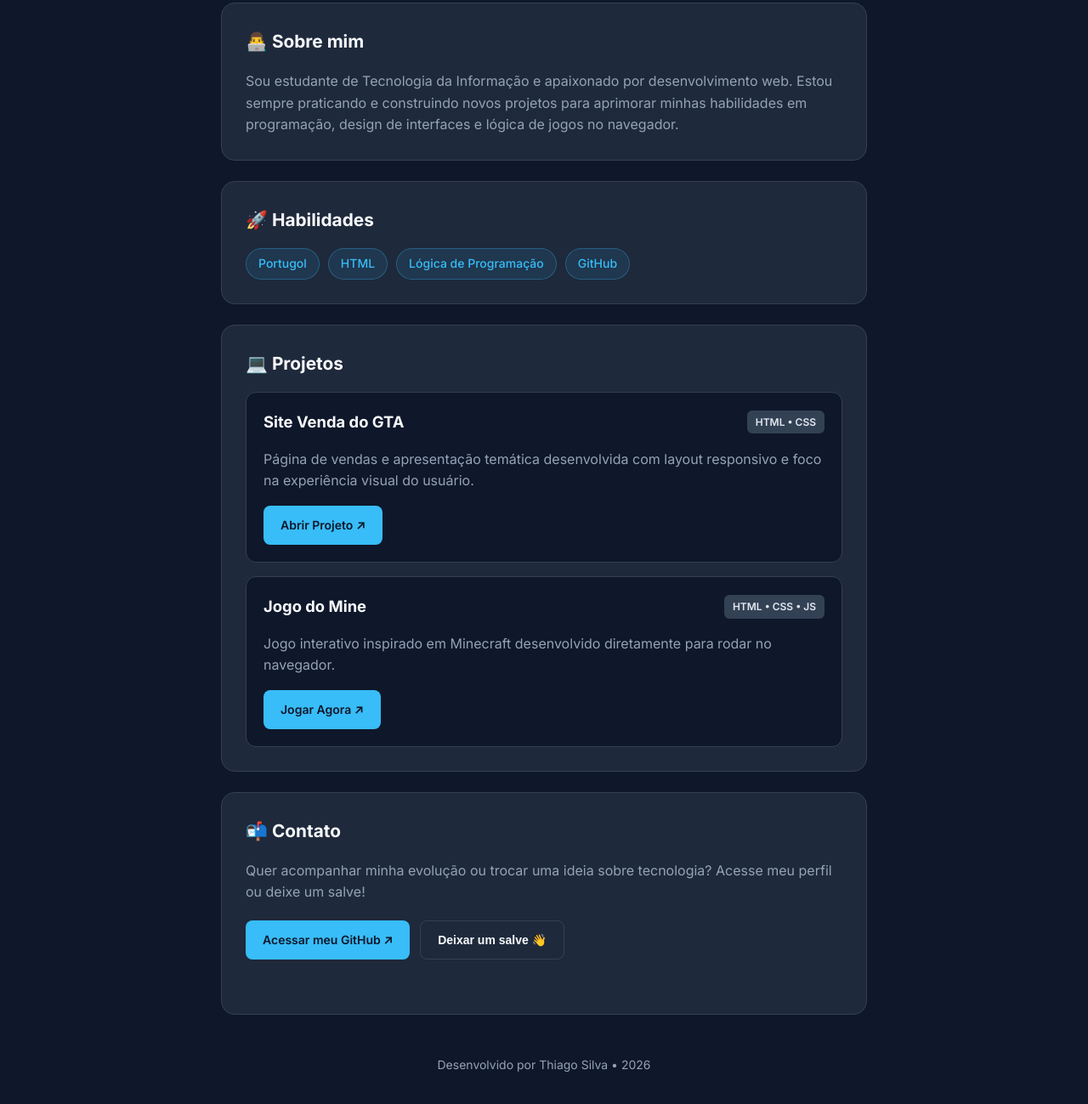
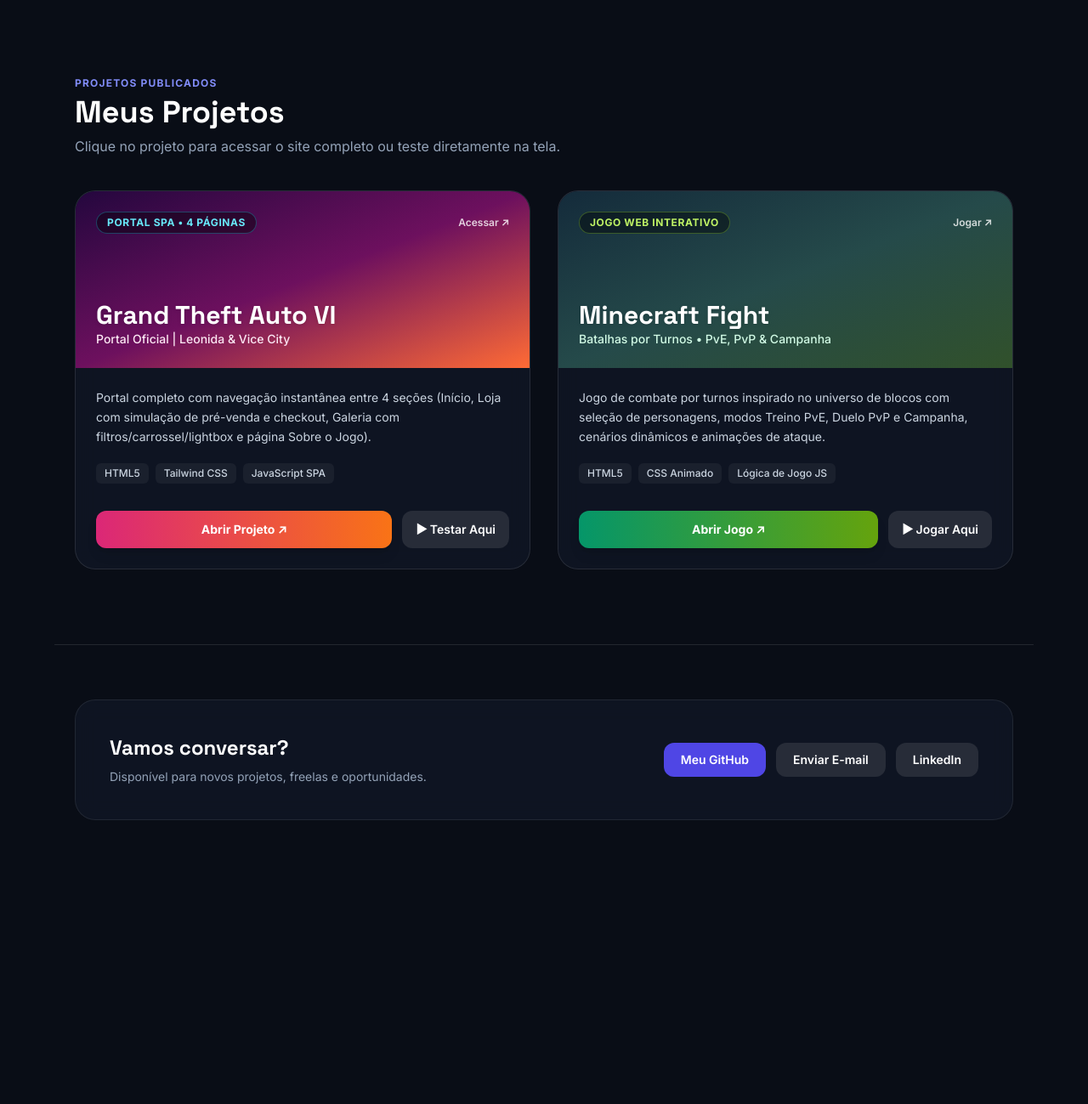
Before and after one commit to Thiago-Silva201/Portif-lio_, a plain HTML site: page index.html in a window 1280 px wide. Shown: the part 435-1734 px from the top of the page at 85% size. After the commit the page ends 1464 px from the top, so only its background shows below. Drawn offline with nearby package versions, Linux system fonts and the light colour scheme.

Commit message:
Update index.html

```diff
--- a/index.html
+++ b/index.html
@@ -1,343 +1,266 @@
 <!DOCTYPE html>
 <html lang="pt-BR">
 <head>
-  <meta charset="UTF-8">
-  <meta name="viewport" content="width=device-width, initial-scale=1.0">
-  <title>Thiago Silva | Desenvolvedor Web & Estudante de TI</title>
-
-  <!-- Fonte moderna do Google Fonts -->
+  <meta charset="UTF-8" />
+  <meta name="viewport" content="width=device-width, initial-scale=1.0" />
+  <title>Thiago Silva | Portfólio Front-End</title>
+  <script src="https://cdn.tailwindcss.com"></script>
   <link rel="preconnect" href="https://fonts.googleapis.com">
   <link rel="preconnect" href="https://fonts.gstatic.com" crossorigin>
-  <link href="https://fonts.googleapis.com/css2?family=Inter:wght@400;500;600;700&display=swap" rel="stylesheet">
-
+  <link href="https://fonts.googleapis.com/css2?family=Inter:wght@400;500;600;700;800&family=Space+Grotesk:wght@700&display=swap" rel="stylesheet">
   <style>
-    :root {
-      --fundo: #0f172a;
-      --cartao: #1e293b;
-      --borda: #334155;
-      --texto-principal: #f8fafc;
-      --texto-secundario: #94a3b8;
-      --destaque: #38bdf8;
-      --destaque-hover: #0284c7;
-    }
-
-    * {
-      box-sizing: border-box;
+    html {
       scroll-behavior: smooth;
     }
-
     body {
-      margin: 0;
       font-family: 'Inter', sans-serif;
-      background-color: var(--fundo);
-      color: var(--texto-principal);
-      line-height: 1.6;
+      background-color: #090d16;
+      color: #f8fafc;
     }
-
-    /* Navegação Superior */
-    nav {
-      display: flex;
-      justify-content: center;
-      gap: 24px;
-      padding: 18px;
-      background-color: rgba(15, 23, 42, 0.85);
-      backdrop-filter: blur(8px);
-      border-bottom: 1px solid var(--borda);
-      position: sticky;
-      top: 0;
-      z-index: 10;
+    .font-display {
+      font-family: 'Space Grotesk', sans-serif;
     }
-
-    nav a {
-      color: var(--texto-secundario);
-      text-decoration: none;
-      font-size: 14px;
-      font-weight: 500;
-      transition: color 0.2s;
-    }
-
-    nav a:hover {
-      color: var(--destaque);
-    }
-
-    .container {
-      max-width: 800px;
-      margin: 48px auto;
-      padding: 0 20px;
-    }
-
-    /* Cabeçalho / Hero */
-    header {
-      text-align: center;
-      margin-bottom: 48px;
-    }
-
-    .avatar-container {
-      display: inline-block;
-      position: relative;
-      width: 145px;
-      height: 145px;
-      margin-bottom: 20px;
-    }
-
-    .avatar-img {
-      width: 100%;
-      height: 100%;
-      border-radius: 50%;
-      object-fit: cover;
-      box-shadow: 0 0 25px rgba(56, 189, 248, 0.35);
-    }
-
-    h1 {
-      font-size: 2.2rem;
-      margin: 0 0 8px 0;
-      letter-spacing: -0.5px;
-    }
-
-    h1 span {
-      color: var(--destaque);
-    }
-
-    .subtitulo {
-      margin: 0 auto 20px auto;
-      color: var(--texto-secundario);
-      font-size: 1.05rem;
-      max-width: 540px;
-    }
-
-    /* Cartões / Seções */
-    section {
-      background-color: var(--cartao);
-      border: 1px solid var(--borda);
-      padding: 28px;
-      margin-bottom: 24px;
-      border-radius: 16px;
-      transition: transform 0.2s ease, border-color 0.2s ease;
-    }
-
-    section:hover {
-      transform: translateY(-3px);
-      border-color: var(--destaque);
-    }
-
-    h2 {
-      margin-top: 0;
-      font-size: 1.3rem;
-      display: flex;
-      align-items: center;
-      gap: 8px;
-      color: var(--texto-principal);
-    }
-
-    p {
-      color: var(--texto-secundario);
-      margin-bottom: 0;
-    }
-
-    /* Tags de Habilidades */
-    .habilidades {
-      display: flex;
-      flex-wrap: wrap;
-      gap: 10px;
-      margin-top: 16px;
-    }
-
-    .habilidades span {
-      background-color: rgba(56, 189, 248, 0.1);
-      color: var(--destaque);
-      border: 1px solid rgba(56, 189, 248, 0.3);
-      padding: 6px 14px;
-      border-radius: 999px;
-      font-size: 14px;
-      font-weight: 500;
-    }
-
-    /* Card de Projeto */
-    .projeto-card {
-      background-color: var(--fundo);
-      border: 1px solid var(--borda);
-      border-radius: 12px;
-      padding: 20px;
-      margin-top: 16px;
-    }
-
-    .projeto-header {
-      display: flex;
-      justify-content: space-between;
-      align-items: center;
-      flex-wrap: wrap;
-      gap: 8px;
-      margin-bottom: 10px;
-    }
-
-    .projeto-header h3 {
-      margin: 0;
-      font-size: 1.15rem;
-      color: var(--texto-principal);
-    }
-
-    .tag-tech {
-      font-size: 12px;
-      background-color: #334155;
-      color: #e2e8f0;
-      padding: 4px 10px;
-      border-radius: 6px;
-      font-weight: 600;
-    }
-
-    .projeto-acoes {
-      margin-top: 16px;
-    }
-
-    /* Botões e Links */
-    .acoes-contato {
-      display: flex;
-      flex-wrap: wrap;
-      gap: 12px;
-      margin-top: 20px;
-    }
-
-    .btn {
-      display: inline-flex;
-      align-items: center;
-      justify-content: center;
-      background-color: var(--destaque);
-      color: #0f172a;
-      font-weight: 600;
-      font-size: 14px;
-      text-decoration: none;
-      border: none;
-      padding: 12px 20px;
-      border-radius: 8px;
-      cursor: pointer;
-      transition: background-color 0.2s, transform 0.1s;
-    }
-
-    .btn:hover {
-      background-color: var(--destaque-hover);
-      color: #ffffff;
-    }
-
-    .btn-secundario {
-      background-color: transparent;
-      color: var(--texto-principal);
-      border: 1px solid var(--borda);
-    }
-
-    .btn-secundario:hover {
-      background-color: var(--borda);
-    }
-
-    #mensagem {
-      margin-top: 14px;
-      color: #4ade80;
-      font-weight: 500;
-      font-size: 14px;
-      min-height: 22px;
-    }
-
-    footer {
-      text-align: center;
-      color: var(--texto-secundario);
-      font-size: 14px;
-      margin-top: 48px;
-      padding-bottom: 24px;
+    .glass {
+      background: rgba(17, 24, 39, 0.72);
+      backdrop-filter: blur(12px);
+      -webkit-backdrop-filter: blur(12px);
+      border: 1px solid rgba(255, 255, 255, 0.08);
     }
   </style>
 </head>
-<body>
+<body class="antialiased selection:bg-indigo-500 selection:text-white">
 
-  <nav>
-    <a href="#sobre">Sobre</a>
-    <a href="#habilidades">Habilidades</a>
-    <a href="#projetos">Projetos</a>
-    <a href="#contato">Contato</a>
-  </nav>
+  <!-- Cabeçalho -->
+  <header class="sticky top-0 z-40 glass border-b border-white/10">
+    <div class="max-w-6xl mx-auto px-4 sm:px-6 py-4 flex items-center justify-between">
+      <a href="#inicio" class="font-display text-xl font-bold tracking-tight text-white">
+        &lt;Thiago<span class="text-indigo-400">Silva</span>/&gt;
+      </a>
+      <nav class="flex items-center gap-6 text-sm font-medium text-slate-300">
+        <a href="#inicio" class="hover:text-white transition">Sobre</a>
+        <a href="#projetos" class="hover:text-white transition">Projetos</a>
+        <a href="#contato" class="hover:text-white transition">Contato</a>
+      </nav>
+    </div>
+  </header>
 
-  <main class="container">
-    <header>
-      <div class="avatar-container">
-        <img src="foto profissional.webp" alt="Thiago Silva" class="avatar-img">
+  <!-- Seção Principal -->
+  <section id="inicio" class="max-w-6xl mx-auto px-4 sm:px-6 pt-16 pb-20">
+    <div class="flex flex-col md:flex-row items-center gap-10 md:gap-14">
+
+      <!-- SUA FOTO AQUI (troque "sua-foto.jpg" pelo nome exato da imagem no seu repositório) -->
+      <div class="relative shrink-0">
+        <div class="absolute -inset-1.5 rounded-full bg-gradient-to-tr from-indigo-500 via-purple-500 to-cyan-400 blur opacity-75"></div>
+        <img
+          src="sua-foto.jpg"
+          onerror="this.src='https://placehold.co/400x400/1e293b/818cf8?text=Thiago+Silva'"
+          alt="Foto de Thiago Silva"
+          class="relative w-44 h-44 sm:w-52 sm:h-52 rounded-full object-cover border-4 border-[#090d16] shadow-2xl"
+        />
       </div>
-      <h1>Olá, eu sou <span>Thiago Silva</span></h1>
-      <p class="subtitulo">Desenvolvedor Web & Estudante de TI focado em criar interfaces modernas, páginas interativas e projetos práticos.</p>
-    </header>
 
-    <section id="sobre">
-      <h2>👨‍💻 Sobre mim</h2>
-      <p>
-        Sou estudante de Tecnologia da Informação e apaixonado por desenvolvimento web. Estou sempre praticando e construindo novos projetos para aprimorar minhas habilidades em programação, design de interfaces e lógica de jogos no navegador.
-      </p>
-    </section>
-
-    <section id="habilidades">
-      <h2>🚀 Habilidades</h2>
-      <div class="habilidades">
-        <span>Portugol</span>
-        <span>HTML</span>
-        <span>Lógica de Programação</span>
-        <span>GitHub</span>
-      </div>
-    </section>
-
-    <section id="projetos">
-      <h2>💻 Projetos</h2>
-
-      <!-- Projeto 1: Site Venda do GTA -->
-      <div class="projeto-card">
-        <div class="projeto-header">
-          <h3>Site Venda do GTA</h3>
-          <span class="tag-tech">HTML • CSS</span>
-        </div>
-        <p>Página de vendas e apresentação temática desenvolvida com layout responsivo e foco na experiência visual do usuário.</p>
-        <div class="projeto-acoes">
-          <a href="file:///C:/Users/thiago_silva201/Documents/site%20gta%20org.html" target="_blank" rel="noopener noreferrer" class="btn">
-            Abrir Projeto ↗
+      <!-- Texto de Apresentação -->
+      <div class="text-center md:text-left">
+        <span class="inline-block px-3.5 py-1 rounded-full bg-indigo-500/15 border border-indigo-400/30 text-indigo-300 text-xs font-semibold uppercase tracking-wider mb-4">
+          Desenvolvedor Web & Front-End
+        </span>
+        <h1 class="font-display text-4xl sm:text-5xl font-bold text-white leading-tight mb-4">
+          Olá, eu sou <span class="text-transparent bg-clip-text bg-gradient-to-r from-indigo-400 via-purple-400 to-cyan-400">Thiago Silva</span>
+        </h1>
+        <p class="text-slate-300 text-base sm:text-lg leading-relaxed max-w-2xl mb-7">
+          Desenvolvo interfaces modernas, interativas e responsivas com HTML, CSS, Tailwind e JavaScript. Clique em qualquer projeto abaixo para explorar ou jogar diretamente no navegador.
+        </p>
+        <div class="flex flex-wrap justify-center md:justify-start gap-4">
+          <a href="#projetos" class="px-6 py-3 rounded-xl bg-indigo-600 hover:bg-indigo-500 text-white font-semibold text-sm transition shadow-lg shadow-indigo-600/25">
+            Ver Meus Projetos ↓
+          </a>
+          <a href="#contato" class="px-6 py-3 rounded-xl glass hover:border-white/25 text-slate-200 font-semibold text-sm transition">
+            Entrar em Contato
           </a>
         </div>
       </div>
 
-      <!-- Projeto 2: Jogo do Mine -->
-      <div class="projeto-card">
-        <div class="projeto-header">
-          <h3>Jogo do Mine</h3>
-          <span class="tag-tech">HTML • CSS • JS</span>
+    </div>
+  </section>
+
+  <!-- Seção de Projetos -->
+  <section id="projetos" class="max-w-6xl mx-auto px-4 sm:px-6 py-12">
+    <div class="mb-10">
+      <span class="text-xs font-bold uppercase tracking-widest text-indigo-400">Projetos Publicados</span>
+      <h2 class="font-display text-3xl sm:text-4xl font-bold text-white mt-1">Meus Projetos</h2>
+      <p class="text-slate-400 text-sm sm:text-base mt-2">
+        Clique no projeto para acessar o site completo ou teste diretamente na tela.
+      </p>
+    </div>
+
+    <div class="grid grid-cols-1 md:grid-cols-2 gap-8">
+
+      <!-- Projeto 1: Portal GTA VI -->
+      <article class="glass rounded-3xl overflow-hidden flex flex-col justify-between border border-white/10 hover:border-pink-500/50 transition group">
+        <a href="https://thiago-silva201.github.io/GTA-6/#inicio" target="_blank" rel="noopener noreferrer" class="block">
+          <div class="h-52 bg-gradient-to-br from-[#24073e] via-[#6d105e] to-[#ff6b35] p-6 flex flex-col justify-between relative overflow-hidden">
+            <div class="flex items-center justify-between">
+              <span class="px-3 py-1 rounded-full bg-black/40 backdrop-blur-sm text-cyan-300 text-xs font-bold uppercase tracking-wider border border-cyan-400/30">
+                Portal SPA • 4 Páginas
+              </span>
+              <span class="text-white/80 text-xs font-semibold group-hover:translate-x-1 transition">Acessar ↗</span>
+            </div>
+            <div>
+              <h3 class="font-display text-2xl sm:text-3xl font-bold text-white drop-shadow">
+                Grand Theft Auto VI
+              </h3>
+              <p class="text-pink-100 text-xs sm:text-sm font-medium">Portal Oficial | Leonida & Vice City</p>
+            </div>
+          </div>
+
+          <div class="p-6 pb-2">
+            <p class="text-slate-300 text-sm leading-relaxed mb-5">
+              Portal completo com navegação instantânea entre 4 seções (Início, Loja com simulação de pré-venda e checkout, Galeria com filtros/carrossel/lightbox e página Sobre o Jogo).
+            </p>
+            <div class="flex flex-wrap gap-2 mb-4">
+              <span class="px-2.5 py-1 rounded-md bg-white/5 text-slate-300 text-xs font-medium">HTML5</span>
+              <span class="px-2.5 py-1 rounded-md bg-white/5 text-slate-300 text-xs font-medium">Tailwind CSS</span>
+              <span class="px-2.5 py-1 rounded-md bg-white/5 text-slate-300 text-xs font-medium">JavaScript SPA</span>
+            </div>
+          </div>
+        </a>
+
+        <div class="px-6 pb-6 pt-2 flex flex-wrap gap-3">
+          <a
+            href="https://thiago-silva201.github.io/GTA-6/#inicio"
+            target="_blank"
+            rel="noopener noreferrer"
+            class="flex-1 py-3 px-4 rounded-xl bg-gradient-to-r from-pink-600 to-orange-500 hover:opacity-95 text-white font-bold text-xs sm:text-sm transition text-center shadow-lg">
+            Abrir Projeto ↗
+          </a>
+          <button
+            type="button"
+            onclick="abrirPreview('https://thiago-silva201.github.io/GTA-6/#inicio', 'Grand Theft Auto VI — Portal Oficial')"
+            class="py-3 px-4 rounded-xl bg-white/10 hover:bg-white/20 text-white font-semibold text-xs sm:text-sm transition cursor-pointer text-center">
+            ▶ Testar Aqui
+          </button>
         </div>
-        <p>Jogo interativo inspirado em Minecraft desenvolvido diretamente para rodar no navegador.</p>
-        <div class="projeto-acoes">
-          <a href="file:///C:/Users/thiago_silva201/Documents/jogo%20mine%20org.html" target="_blank" rel="noopener noreferrer" class="btn">
-            Jogar Agora ↗
+      </article>
+
+      <!-- Projeto 2: Minecraft Fight / Overworld -->
+      <article class="glass rounded-3xl overflow-hidden flex flex-col justify-between border border-white/10 hover:border-emerald-500/50 transition group">
+        <a href="https://thiago-silva201.github.io/MINECRAFT-FIGHT/" target="_blank" rel="noopener noreferrer" class="block">
+          <div class="h-52 bg-gradient-to-br from-[#142b3b] via-[#254a4a] to-[#31512b] p-6 flex flex-col justify-between relative overflow-hidden">
+            <div class="flex items-center justify-between">
+              <span class="px-3 py-1 rounded-full bg-black/40 backdrop-blur-sm text-lime-300 text-xs font-bold uppercase tracking-wider border border-lime-400/30">
+                Jogo Web Interativo
+              </span>
+              <span class="text-white/80 text-xs font-semibold group-hover:translate-x-1 transition">Jogar ↗</span>
+            </div>
+            <div>
+              <h3 class="font-display text-2xl sm:text-3xl font-bold text-white drop-shadow">
+                Minecraft Fight
+              </h3>
+              <p class="text-emerald-100 text-xs sm:text-sm font-medium">Batalhas por Turnos • PvE, PvP & Campanha</p>
+            </div>
+          </div>
+
+          <div class="p-6 pb-2">
+            <p class="text-slate-300 text-sm leading-relaxed mb-5">
+              Jogo de combate por turnos inspirado no universo de blocos com seleção de personagens, modos Treino PvE, Duelo PvP e Campanha, cenários dinâmicos e animações de ataque.
+            </p>
+            <div class="flex flex-wrap gap-2 mb-4">
+              <span class="px-2.5 py-1 rounded-md bg-white/5 text-slate-300 text-xs font-medium">HTML5</span>
+              <span class="px-2.5 py-1 rounded-md bg-white/5 text-slate-300 text-xs font-medium">CSS Animado</span>
+              <span class="px-2.5 py-1 rounded-md bg-white/5 text-slate-300 text-xs font-medium">Lógica de Jogo JS</span>
+            </div>
+          </div>
+        </a>
+
+        <div class="px-6 pb-6 pt-2 flex flex-wrap gap-3">
+          <a
+            href="https://thiago-silva201.github.io/MINECRAFT-FIGHT/"
+            target="_blank"
+            rel="noopener noreferrer"
+            class="flex-1 py-3 px-4 rounded-xl bg-gradient-to-r from-emerald-600 to-lime-600 hover:opacity-95 text-white font-bold text-xs sm:text-sm transition text-center shadow-lg">
+            Abrir Jogo ↗
           </a>
+          <button
+            type="button"
+            onclick="abrirPreview('https://thiago-silva201.github.io/MINECRAFT-FIGHT/', 'Minecraft Fight — Arena de Blocos')"
+            class="py-3 px-4 rounded-xl bg-white/10 hover:bg-white/20 text-white font-semibold text-xs sm:text-sm transition cursor-pointer text-center">
+            ▶ Jogar Aqui
+          </button>
         </div>
+      </article>
+
+    </div>
+  </section>
+
+  <!-- Contato / Rodapé -->
+  <footer id="contato" class="max-w-6xl mx-auto px-4 sm:px-6 py-16 mt-10 border-t border-white/10">
+    <div class="glass rounded-3xl p-8 sm:p-10 flex flex-col sm:flex-row items-center justify-between gap-6 text-center sm:text-left">
+      <div>
+        <h2 class="font-display text-2xl font-bold text-white mb-2">Vamos conversar?</h2>
+        <p class="text-slate-400 text-sm">Disponível para novos projetos, freelas e oportunidades.</p>
       </div>
-    </section>
+      <div class="flex flex-wrap justify-center gap-3">
+        <a href="https://github.com/thiago-silva201" target="_blank" rel="noopener noreferrer" class="px-5 py-2.5 rounded-xl bg-indigo-600 hover:bg-indigo-500 text-white text-sm font-semibold transition">
+          Meu GitHub
+        </a>
+        <a href="mailto:seuemail@exemplo.com" class="px-5 py-2.5 rounded-xl bg-white/10 hover:bg-white/20 text-white text-sm font-semibold transition">
+          Enviar E-mail
+        </a>
+        <a href="https://linkedin.com" target="_blank" rel="noopener noreferrer" class="px-5 py-2.5 rounded-xl bg-white/10 hover:bg-white/20 text-white text-sm font-semibold transition">
+          LinkedIn
+        </a>
+      </div>
+    </div>
+  </footer>
 
-    <section id="contato">
-      <h2>📬 Contato</h2>
-      <p>Quer acompanhar minha evolução ou trocar uma ideia sobre tecnologia? Acesse meu perfil ou deixe um salve!</p>
-
-      <div class="acoes-contato">
-        <a href="https://github.com/Thiago-Silva201" target="_blank" rel="noopener noreferrer" class="btn">
-          Acessar meu GitHub ↗
+  <!-- Modal Visualizador de Projeto ao Vivo (Iframe) -->
+  <div id="projectModal" class="fixed inset-0 z-50 hidden flex-col bg-black/90 backdrop-blur-md">
+    <div class="flex items-center justify-between px-4 sm:px-6 py-3 bg-[#0f172a] border-b border-white/10">
+      <div class="flex items-center gap-3">
+        <span class="w-2.5 h-2.5 rounded-full bg-emerald-400"></span>
+        <h3 id="modalTitle" class="font-display font-bold text-sm sm:text-base text-white">Visualizando Projeto</h3>
+      </div>
+      <div class="flex items-center gap-2">
+        <a id="modalExternalLink" href="#" target="_blank" rel="noopener noreferrer" class="px-3 py-1.5 rounded-lg bg-white/10 hover:bg-white/20 text-xs font-semibold text-slate-200 transition">
+          Abrir em Nova Aba ↗
         </a>
-        <button class="btn btn-secundario" onclick="mostrarMensagem()">
-          Deixar um salve 👋
+        <button type="button" onclick="fecharPreview()" class="px-3.5 py-1.5 rounded-lg bg-rose-600 hover:bg-rose-500 text-xs font-bold text-white transition cursor-pointer">
+          Fechar ✕
         </button>
       </div>
-
-      <p id="mensagem"></p>
-    </section>
-
-    <footer>
-      <p>Desenvolvido por Thiago Silva • 2026</p>
-    </footer>
-  </main>
+    </div>
+    <iframe id="projectFrame" src="" class="w-full flex-1 border-0 bg-[#090d16]" title="Visualização do Projeto"></iframe>
+  </div>
 
   <script>
-    function mostrarMensagem() {
-      const msg = document.getElementById("mensagem");
-      msg.textContent = "Valeu por visitar meu portfólio! Sinta-se à vontade para explorar meu GitHub.";
+    function abrirPreview(url, titulo) {
+      const modal = document.getElementById('projectModal');
+      const frame = document.getElementById('projectFrame');
+      const titleEl = document.getElementById('modalTitle');
+      const extLink = document.getElementById('modalExternalLink');
+
+      titleEl.textContent = titulo;
+      frame.src = url;
+      extLink.href = url;
+
+      modal.classList.remove('hidden');
+      modal.classList.add('flex');
+      document.body.style.overflow = 'hidden';
     }
+
+    function fecharPreview() {
+      const modal = document.getElementById('projectModal');
+      const frame = document.getElementById('projectFrame');
+
+      modal.classList.add('hidden');
+      modal.classList.remove('flex');
+      frame.src = '';
+      document.body.style.overflow = '';
+    }
+
+    document.addEventListener('keydown', (e) => {
+      if (e.key === 'Escape') fecharPreview();
+    });
   </script>
 </body>
 </html>
```
